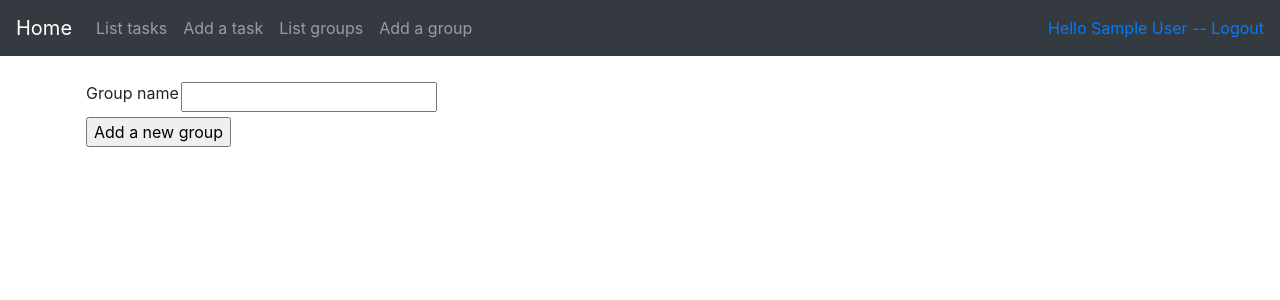
After one commit to RamiBL/Muistilista, a Flask app: page /groups/new/ in a window 1280 px wide. The commit adds this page. Shown: the top 300 px of the page. Run offline with Flask 2, Linux system fonts and the light colour scheme; a user stored in the database is signed in; tables that the repository leaves empty hold one stand-in row (values such as "Sample post"); parts of the project's set-up code (start-up, migrations or seed data) failed here and were passed over; some libraries are stand-ins or nearby versions.

Commit message:
Added group table and functionality, not complete yet

```diff
--- a/application/__init__.py
+++ b/application/__init__.py
@@ -23,6 +23,9 @@ from application.tasks import views
 from application.auth import models
 from application.auth import views
 
+from application.groups import models
+from application.groups import views
+
 from application.auth.models import User
 from os import urandom
 app.config["SECRET_KEY"] = urandom(32)
--- /dev/null
+++ b/application/groups/forms.py
@@ -0,0 +1,9 @@
+from flask_wtf import FlaskForm
+from wtforms import BooleanField, StringField, validators
+
+class GroupForm(FlaskForm):
+    name = StringField("Group name", [validators.Length(min=1), validators.Length(max=20)])
+
+
+    class Meta:
+        csrf = False
--- /dev/null
+++ b/application/groups/views.py
@@ -0,0 +1,31 @@
+from application import app, db
+from flask import redirect, render_template, request, url_for
+from application.groups.models import Group
+from application.groups.forms import GroupForm
+from flask_login import login_required, current_user
+
+@app.route("/groups", methods=["GET"])
+def groups_index():
+    return render_template("groups/list.html", groups = Group.query.all())
+
+@app.route("/groups/new/")
+@login_required
+def groups_form():
+    return render_template("groups/new.html", form = GroupForm())
+
+@app.route("/groups/", methods=["POST"])
+@login_required
+def groups_create():
+    form = GroupForm(request.form)
+
+    if not form.validate():
+        return render_template("groups/new.html", form = form)
+
+    t = Group(form.name.data)
+    t.done = form.done.data
+    t.account_id = current_user.id
+
+    db.session().add(t)
+    db.session().commit()
+
+    return redirect(url_for("groups_index"))
--- a/application/tasks/views.py
+++ b/application/tasks/views.py
@@ -34,6 +34,7 @@ def tasks_create():
     t.done = form.done.data
     t.account_id = current_user.id
 
+
     db.session().add(t)
     db.session().commit()
 
--- /dev/null
+++ b/application/templates/groups/new.html
@@ -0,0 +1,31 @@
+{% extends "layout.html" %}
+
+{% block body %}
+<form method="POST" action="{{ url_for('groups_create') }}">
+  <table>
+    <tr>
+<td>
+  {{ form.name.label }}
+</td>
+<td>
+  {{ form.name }}
+</td>
+<td>
+  <ul>
+    {% for error in form.name.errors %}
+    <li>{{ error }}</li>
+    {% endfor %}
+  </ul>
+</td>
+    </tr>
+    <tr>
+<td>
+</td>
+    </tr>
+    <tr>
+<td colspan="3">
+  <input type="submit" value="Add a new group"/>
+</td>
+    </tr>
+</form>
+{% endblock %}
--- a/application/templates/layout.html
+++ b/application/templates/layout.html
@@ -20,6 +20,12 @@
           </li>
           <li class="nav-item">
             <a class="nav-link" href="{{ url_for('tasks_form') }} ">Add a task</a>
+          </li>
+          <li class="nav-item">
+            <a class="nav-link" href="{{ url_for('groups_index') }} ">List groups</a>
+          </li>
+          <li class="nav-item">
+            <a class="nav-link" href="{{ url_for('groups_form') }} ">Add a group</a>
           </li>
         </ul>
         <div class="form-inline mt-2 mt-md-0">
```
Also changed, not shown: application/groups/models.py (added, +14 -0 lines), application/tasks/forms.py (+10 -1 lines), application/templates/groups/list.html (added, +14 -0 lines), application/templates/tasks/new.html (+15 -0 lines).
